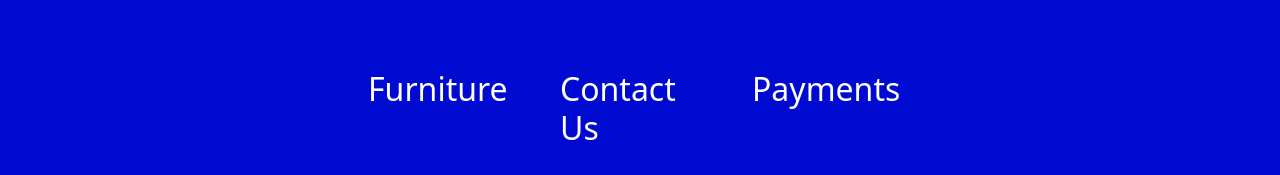
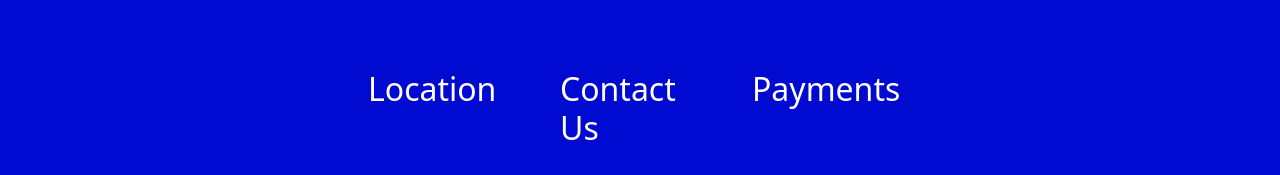
Before and after one commit to PasinduShavinda/DS_PROJECT_Hotel_Reservation_System, a React (Create React App) app in the folder frontend/: page / in a window 1280 px wide. Shown: the part 1565-1740 px from the top of the page. Built offline with nearby package versions, Linux system fonts and the light colour scheme; what google-maps-react would draw is missing.

Commit message:
Location linked to footer

```diff
--- a/frontend/src/components/shv_Footer/Footer.js
+++ b/frontend/src/components/shv_Footer/Footer.js
@@ -27,7 +27,7 @@ const Footer = () => {
       <div className='footer-links'>
         <div className='footer-link-wrapper'>
           <div className='footer-link-items'>
-            <h2>Furniture</h2>
+            <a href = "/location"><h2>Location</h2></a>
 
 
           </div>
```
